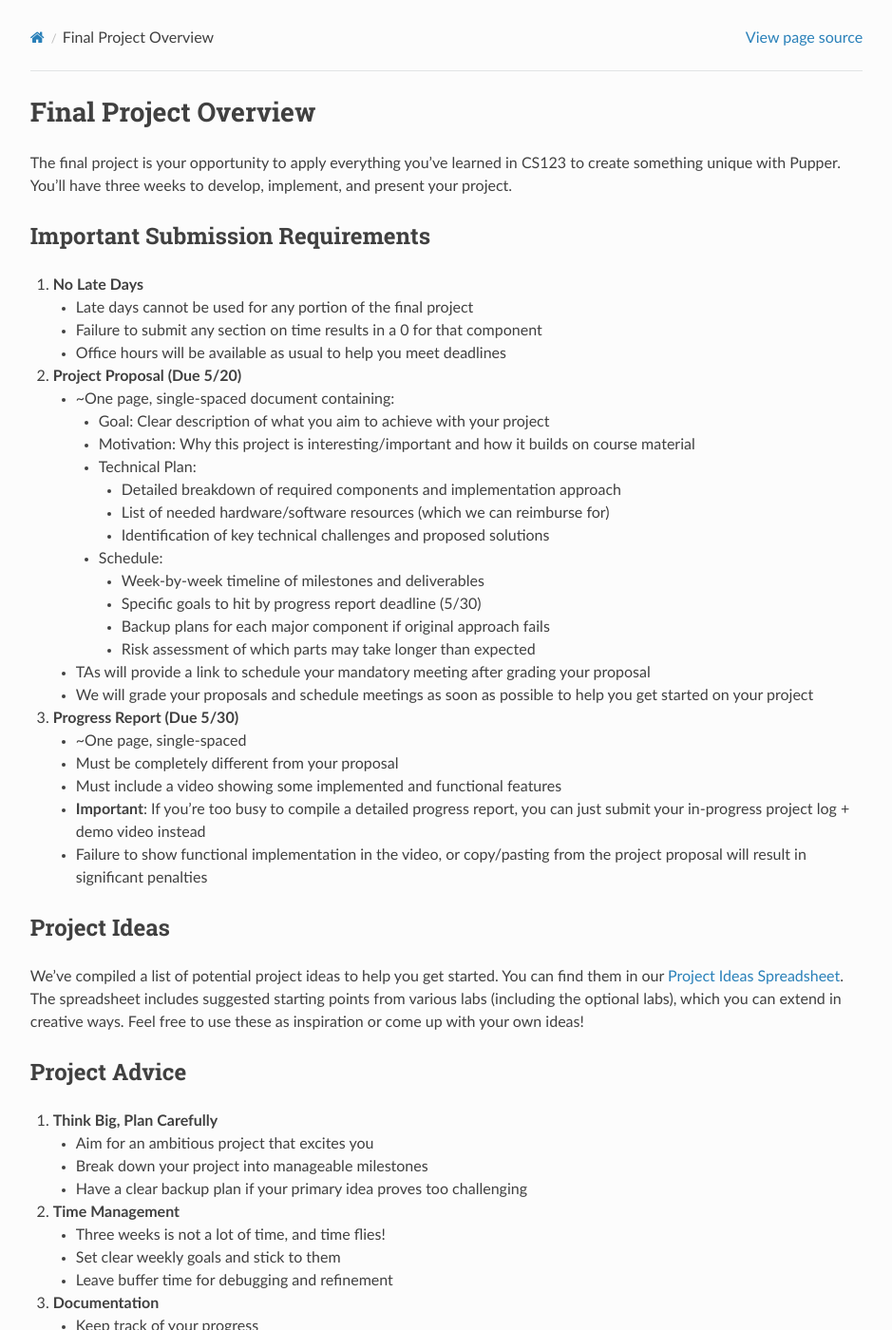
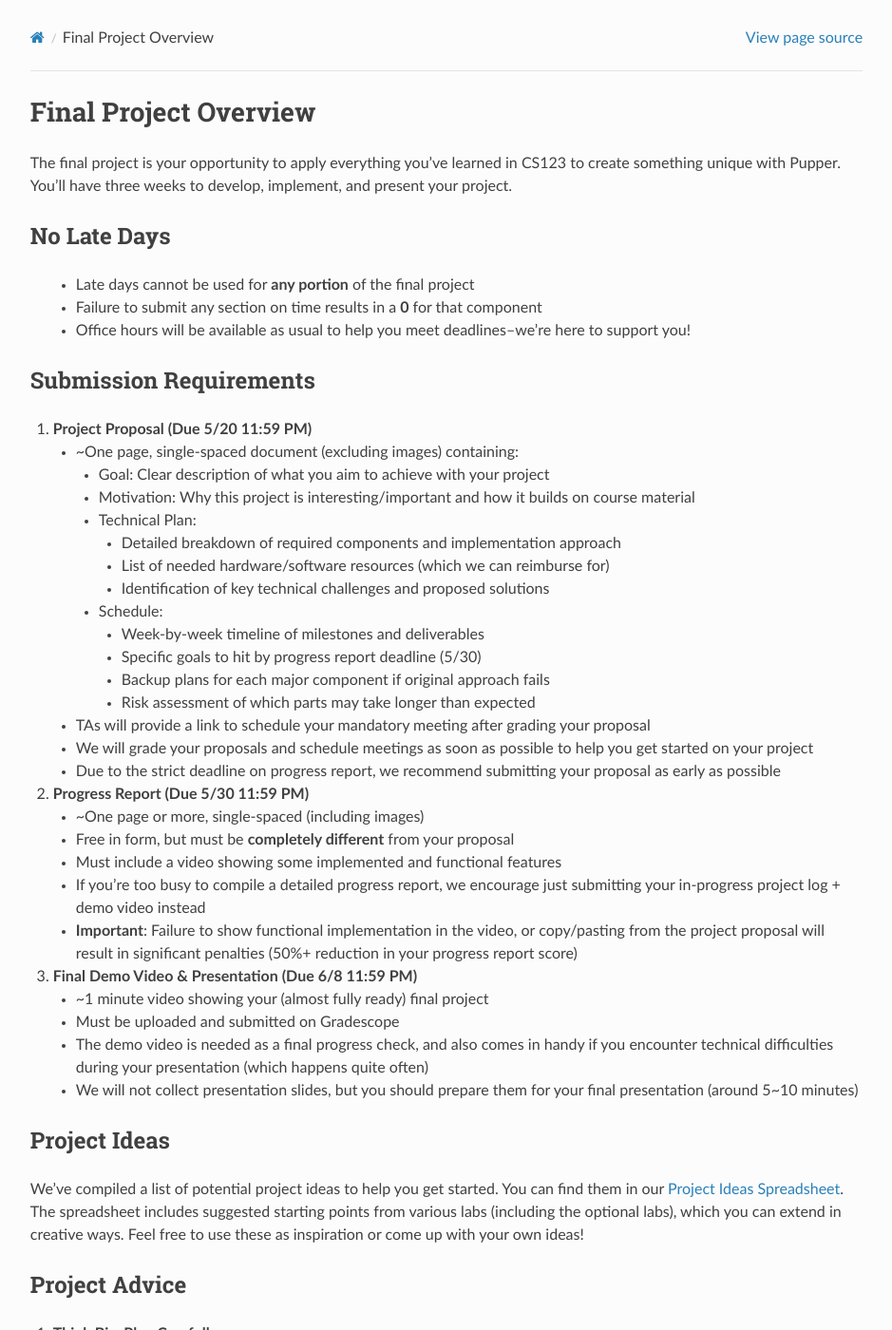
Before and after one commit to cs123-stanford/cs123-stanford, a Sphinx documentation site: the page built from docs/schedule/final-project/final_project_overview.rst, in a window 1280 px wide and 1400 px high. Shown: the whole window at 95% size, without its empty margins (320-1259 px from the left). Built offline with Sphinx 7.4.7 and the Read the Docs theme 3.1.0, drawn with Linux system fonts in a browser that asks for light colours.

Commit message:
Updates final project details

```diff
--- a/docs/schedule/final-project/final_project_overview.rst
+++ b/docs/schedule/final-project/final_project_overview.rst
@@ -3,17 +3,18 @@
 
 The final project is your opportunity to apply everything you've learned in CS123 to create something unique with Pupper. You'll have three weeks to develop, implement, and present your project.
 
-Important Submission Requirements
-------------------------------
-1. **No Late Days**
+No Late Days
+------------
+   - Late days cannot be used for **any portion** of the final project
+   - Failure to submit any section on time results in a **0** for that component
+   - Office hours will be available as usual to help you meet deadlines--we're here to support you!
 
-   - Late days cannot be used for any portion of the final project
-   - Failure to submit any section on time results in a 0 for that component
-   - Office hours will be available as usual to help you meet deadlines
+Submission Requirements
+----------------------
 
-2. **Project Proposal (Due 5/20)**
+1. **Project Proposal (Due 5/20 11:59 PM)**
 
-   - ~One page, single-spaced document containing:
+   - ~One page, single-spaced document (excluding images) containing:
 
      - Goal: Clear description of what you aim to achieve with your project
      - Motivation: Why this project is interesting/important and how it builds on course material
@@ -32,14 +33,22 @@
 
    - TAs will provide a link to schedule your mandatory meeting after grading your proposal
    - We will grade your proposals and schedule meetings as soon as possible to help you get started on your project
+   - Due to the strict deadline on progress report, we recommend submitting your proposal as early as possible
 
-3. **Progress Report (Due 5/30)**
+2. **Progress Report (Due 5/30 11:59 PM)**
 
-   - ~One page, single-spaced
-   - Must be completely different from your proposal
+   - ~One page or more, single-spaced (including images)
+   - Free in form, but must be **completely different** from your proposal
    - Must include a video showing some implemented and functional features
-   - **Important**: If you're too busy to compile a detailed progress report, you can just submit your in-progress project log + demo video instead
-   - Failure to show functional implementation in the video, or copy/pasting from the project proposal will result in significant penalties
+   - If you're too busy to compile a detailed progress report, we encourage just submitting your in-progress project log + demo video instead
+   - **Important**: Failure to show functional implementation in the video, or copy/pasting from the project proposal will result in significant penalties (50%+ reduction in your progress report score)
+
+3. **Final Demo Video & Presentation (Due 6/8 11:59 PM)**
+
+   - ~1 minute video showing your (almost fully ready) final project
+   - Must be uploaded and submitted on Gradescope
+   - The demo video is needed as a final progress check, and also comes in handy if you encounter technical difficulties during your presentation (which happens quite often)
+   - We will not collect presentation slides, but you should prepare them for your final presentation (around 5~10 minutes)
 
 Project Ideas
 -----------
```
Also changed, not shown: docs/schedule/lectures/spring-25/lec-8.rst (+8 -7 lines).
